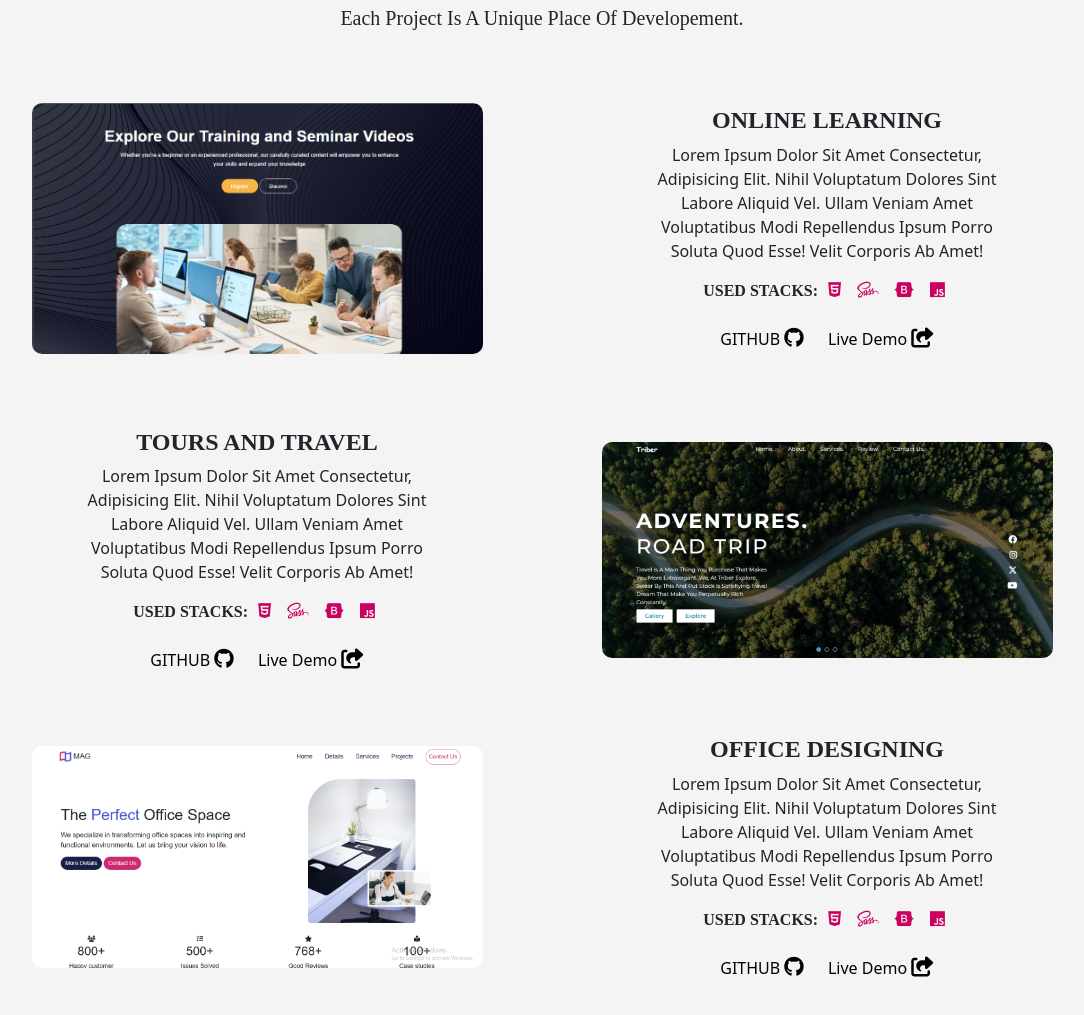
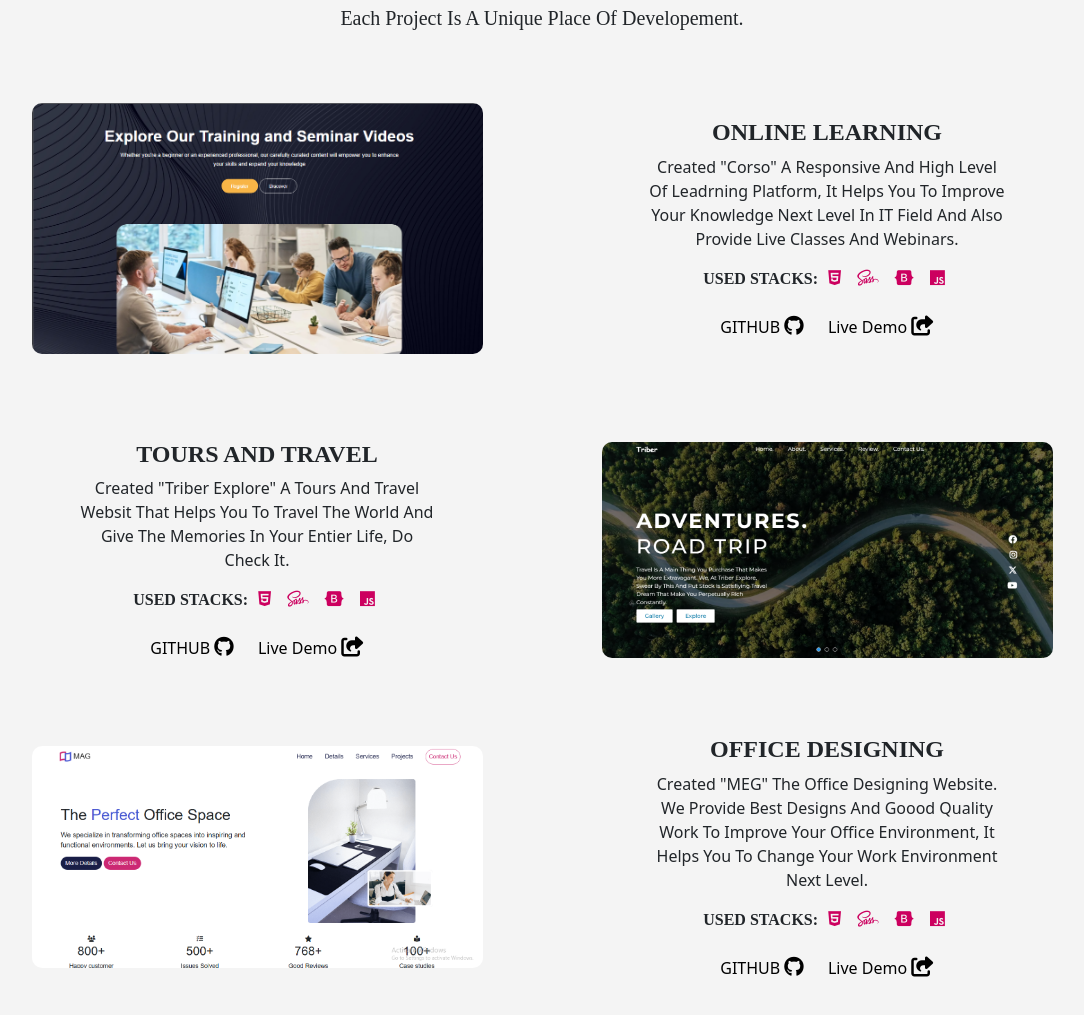
Before and after one commit to DeveloperTharan/Portfolio, a website: page index.html in a window 1280 px wide. Shown: the part 2089-3104 px from the top of the page, without its empty margins (98-1182 px from the left). Drawn offline with Linux system fonts and the light colour scheme.

Commit message:
Update index.html

```diff
--- a/index.html
+++ b/index.html
@@ -187,7 +187,7 @@
           <div class="col-md-5 text-center">
             <h4 class="project-heading">Online Learning</h4>
             <p class="project-desc">
-              Lorem ipsum dolor sit amet consectetur, adipisicing elit. Nihil voluptatum dolores sint labore aliquid vel. Ullam veniam amet voluptatibus modi repellendus ipsum porro soluta quod esse! Velit corporis ab amet!
+              Created "Corso" a responsive and high level of leadrning platform, it helps you to improve your knowledge next level in IT field and also provide live classes and webinars.
             </p>
             <div>
               <span class="project-stacks">Used Stacks:</span>
@@ -215,8 +215,7 @@
           <div class="col-md-5 text-center">
             <h4 class="project-heading">Tours and Travel</h4>
             <p class="project-desc">
-              Lorem ipsum dolor sit amet consectetur, adipisicing elit. Nihil voluptatum dolores sint labore aliquid vel. Ullam veniam amet voluptatibus modi repellendus ipsum porro soluta quod esse! Velit corporis ab amet!
-            </p>
+              Created "Triber Explore" a tours and travel websit that helps you to travel the world and give the memories in your entier life, do check it.
             <div>
               <span class="project-stacks">Used Stacks:</span>
               <span>
@@ -251,7 +250,7 @@
           <div class="col-md-5 text-center">
             <h4 class="project-heading">Office Designing</h4>
             <p class="project-desc">
-              Lorem ipsum dolor sit amet consectetur, adipisicing elit. Nihil voluptatum dolores sint labore aliquid vel. Ullam veniam amet voluptatibus modi repellendus ipsum porro soluta quod esse! Velit corporis ab amet!
+               Created "MEG" the office designing website. We provide best designs and goood quality work to improve your office environment, it helps you to change your work environment next level.
             </p>
             <div>
               <span class="project-stacks">Used Stacks:</span>
```
